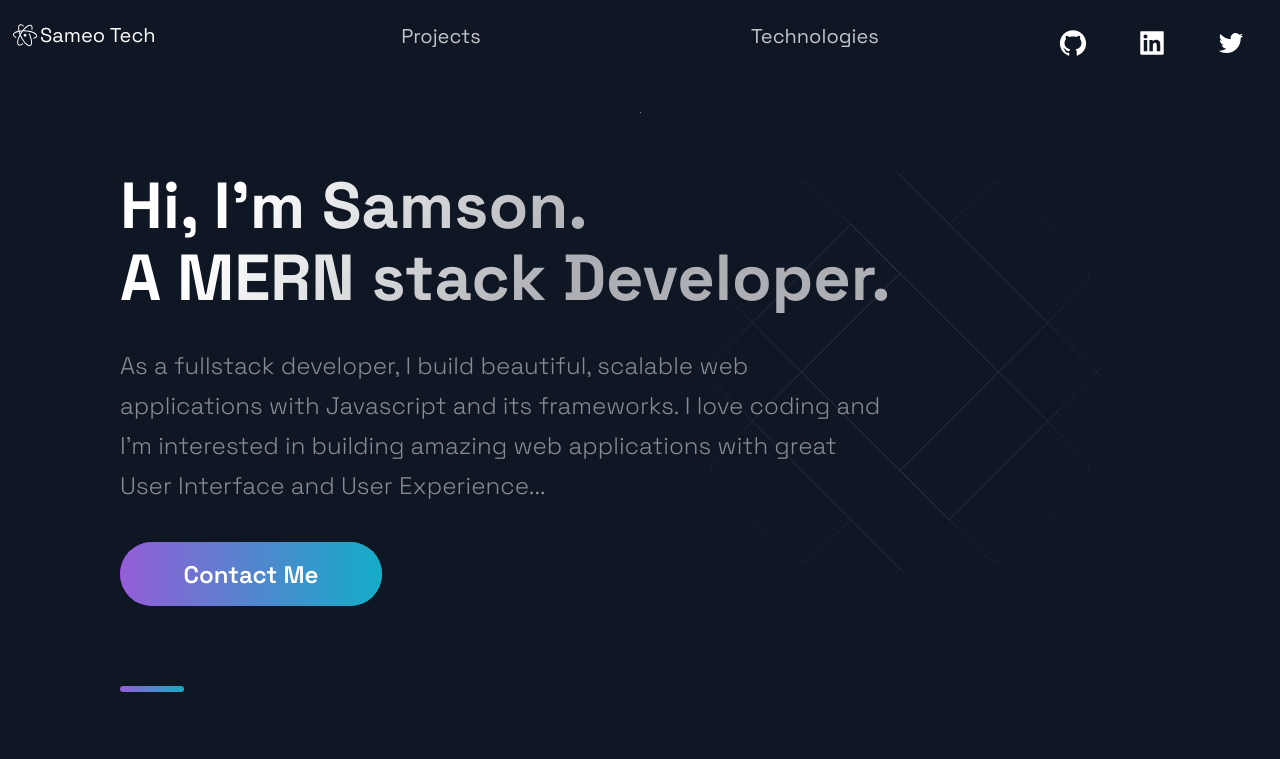
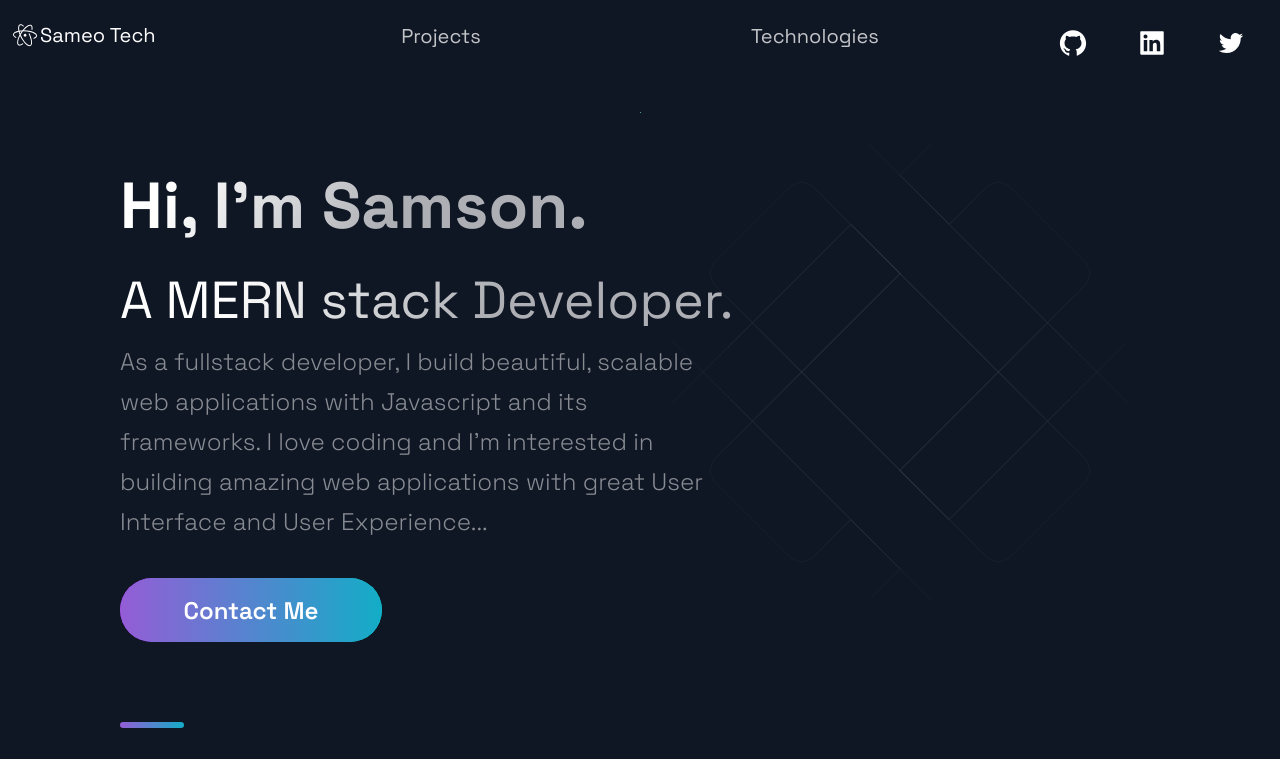
Before and after one commit to sentinel-sam/portfolio-nextjs, a Next.js app: page / in a window 1280 px wide. Shown: the top 759 px of the page. Built offline with nearby package versions, Linux system fonts and the light colour scheme.

Commit message:
added SectionSubTitle

```diff
--- a/src/components/Hero/Hero.js
+++ b/src/components/Hero/Hero.js
@@ -1,6 +1,6 @@
 import React from 'react';
 
-import { Section, SectionText, SectionTitle } from '../../styles/GlobalComponents';
+import { Section, SectionSubTitle, SectionText, SectionTitle } from '../../styles/GlobalComponents';
 import Button from '../../styles/GlobalComponents/Button';
 import { LeftSection } from './HeroStyles';
 
@@ -9,9 +9,11 @@ const Hero = () => (
     <Section row nopadding>
       <LeftSection>
         <SectionTitle main center>
-          Hi, I'm Samson.<br />
+          Hi, I'm Samson.
+        </SectionTitle>
+        <SectionSubTitle>
           A MERN stack Developer.
-        </SectionTitle>
+        </SectionSubTitle>
         <SectionText>
           As a fullstack developer, I build beautiful, scalable web applications with Javascript and its frameworks.
           I love coding and I'm interested in building amazing web applications with great User Interface and User Experience...
--- a/src/styles/GlobalComponents/index.js
+++ b/src/styles/GlobalComponents/index.js
@@ -50,6 +50,35 @@ export const SectionTitle = styled.h2`
     line-height: ${(props) => props.main ? '32px' : '40px'};
     margin-bottom: 8px;
     padding: ${(props) => props.main ? '16px 0 8px' : '0'};
+    max-width: 100%;
+  }
+`
+export const SectionSubTitle = styled.h4`
+  font-weight: 400;
+  font-size: ${(props) => props.main ? '61px' : '52px'};
+  line-height: ${(props) => props.main ? '68px' : '52px'};
+  width: max-content;
+  max-width: 100%;
+  background: linear-gradient(121.57deg, #FFFFFF 18.77%, rgba(255, 255, 255, 0.66) 60.15%);
+  -webkit-background-clip: text;
+  -webkit-text-fill-color: transparent;
+  margin-bottom: 16px;
+  padding: ${(props) => props.main ? '54px 0 12px' : '0'};
+
+  @media ${props => props.theme.breakpoints.md}{
+    font-size: ${(props) => props.main ? '52px' : '44px'};
+    line-height: ${(props) => props.main ? '52px' : '44px'};
+    margin-bottom: 12px;
+    padding: ${(props) => props.main ? '36px 0 8px' : '0'};
+  }
+
+  @media ${props => props.theme.breakpoints.sm}{
+    font-size: 25px;
+    line-height: 36px;
+    font-size: ${(props) => props.main ? '20px' : '25px'};
+    line-height: ${(props) => props.main ? '28px' : '36px'};
+    margin-bottom: 12px;
+    padding: ${(props) => props.main ? '12px 0 8px' : '0'};
     max-width: 100%;
   }
 `
```
Also changed, not shown: src/components/Hero/HeroStyles.js (line endings or trailing spaces).
